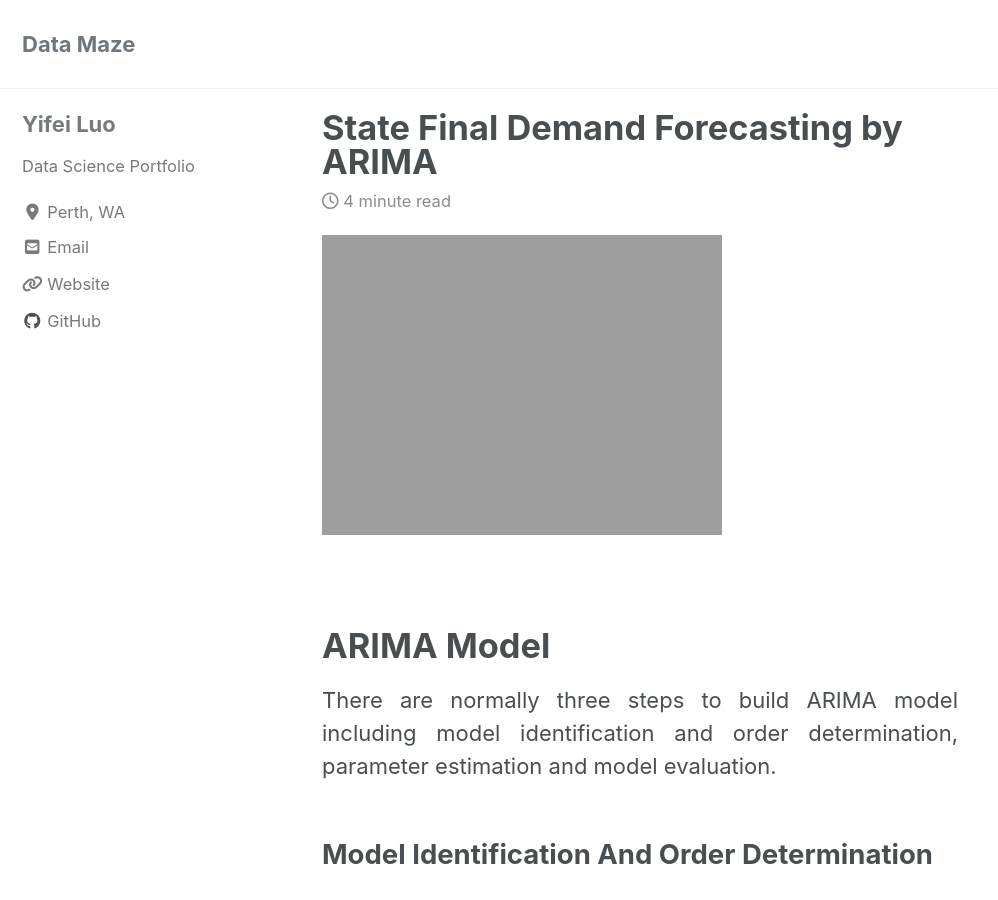
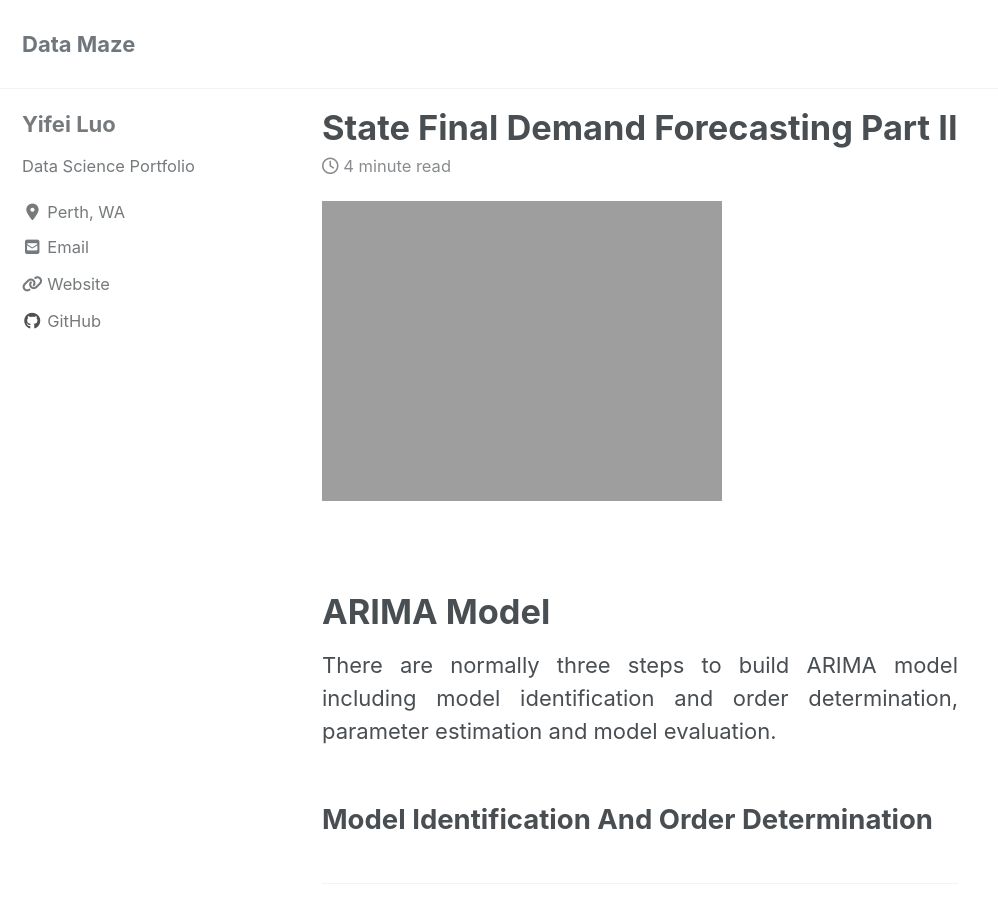
Before and after one commit to learn2gether/learn2gether.github.io, a Jekyll site: the page built from _posts/2019-10-01-SFD-ARIMA.md, in a window 1280 px wide and 900 px high. Shown: the whole window, without its empty margins (0-998 px from the left). Built offline with Jekyll 4.4.1, drawn with Linux system fonts in a browser that asks for light colours; cached includes are drawn as plain includes; nearby versions of some CDN libraries; some of the changed text lies outside the part shown.

Commit message:
modify sfd

```diff
--- a/_posts/2019-10-01-SFD-ARIMA.md
+++ b/_posts/2019-10-01-SFD-ARIMA.md
@@ -1,5 +1,5 @@
 ---
-title: "State Final Demand Forecasting by ARIMA"
+title: "State Final Demand Forecasting Part II"
 date: 2019-10-01
 tags: [finance analysis, data science, forecasting, ARIMA]
 # header:
```
Also changed, not shown: _posts/2019-09-01-SFD.md (+1 -1 lines).
